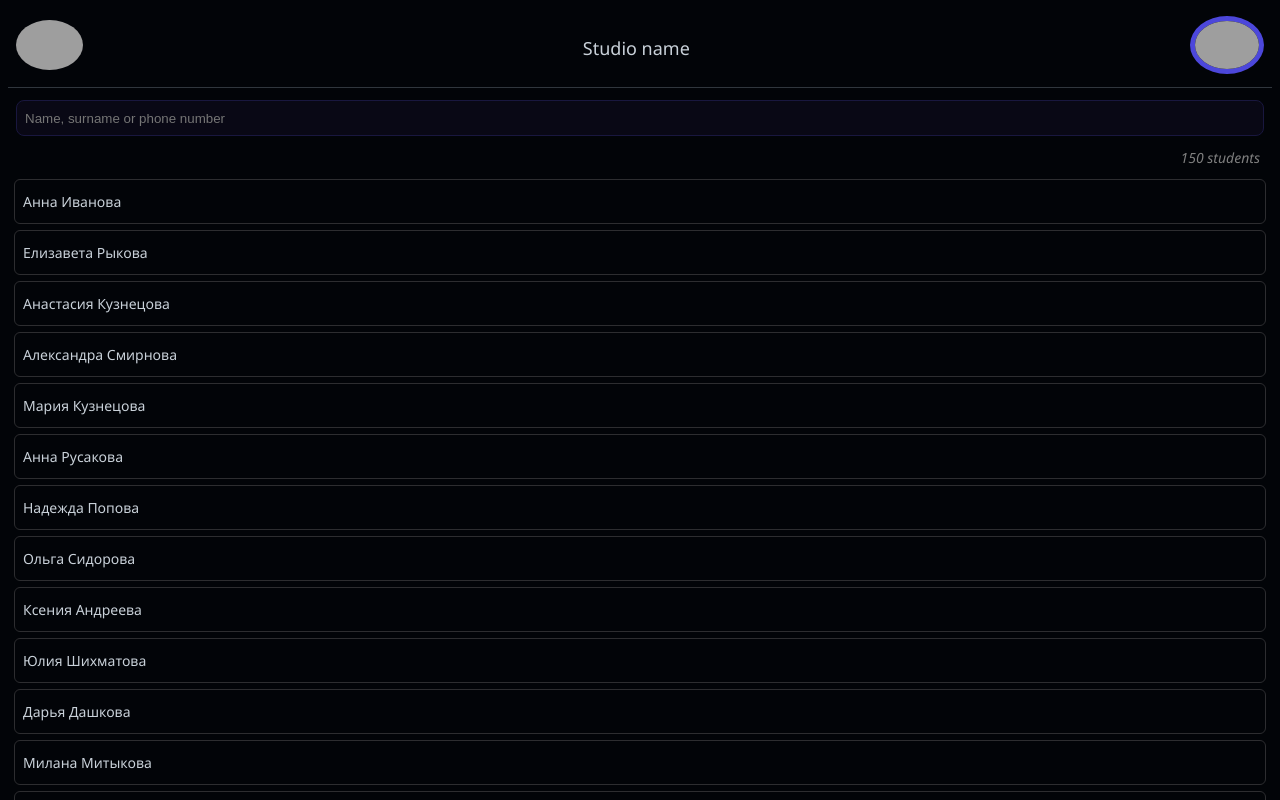
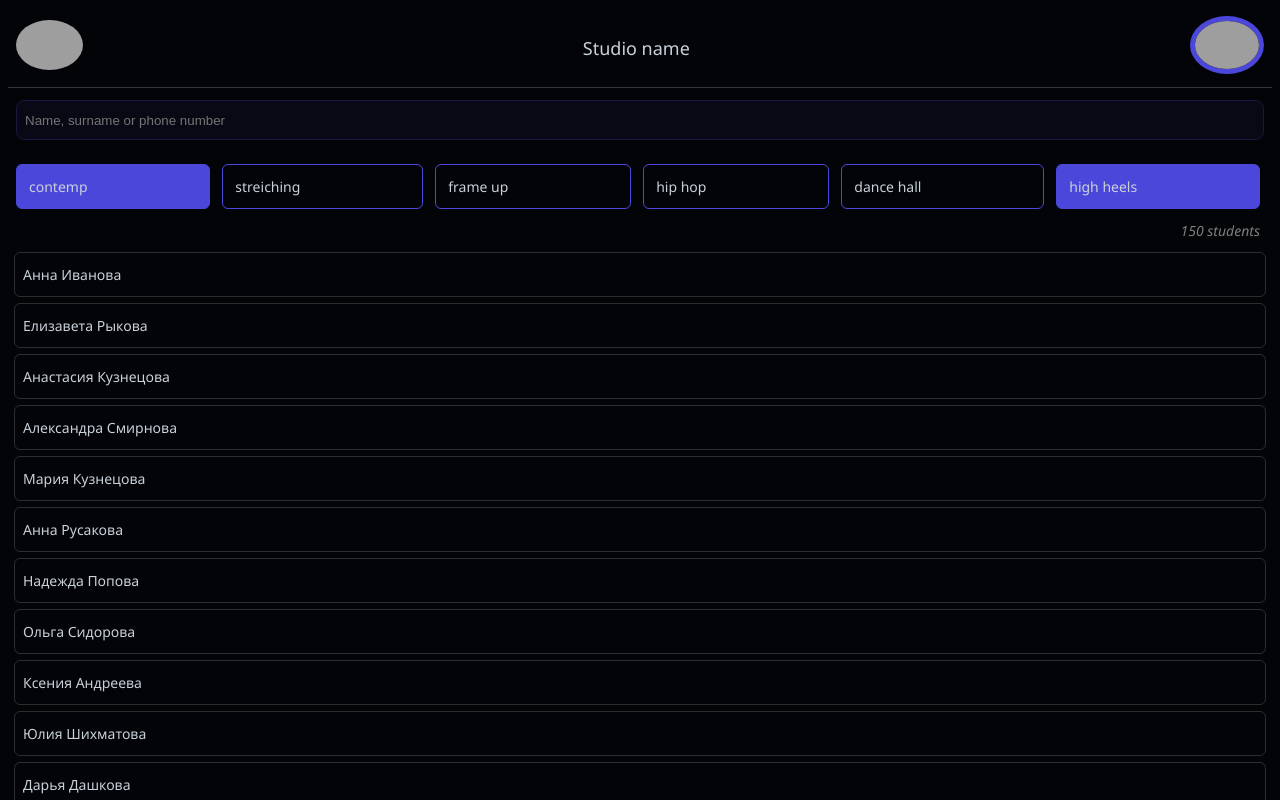
Before and after one commit to axseniia/studio, a React app: page / in a window 1280 px wide. Shown: the top 800 px of the page. Built offline with nearby package versions, Linux system fonts and the light colour scheme; grey boxes are pictures that could not be loaded.

Commit message:
Added UI for filters

```diff
--- /dev/null
+++ b/src/components/studentsFilterComponents/groupCheckbox/groupCheckbox.css
@@ -0,0 +1,13 @@
+.groupCheckbox {
+    padding: 12px;
+    margin-top: 12px;
+    margin-right: 12px;
+    border-radius: 6px;
+    border: 1px solid #4c47db;
+    flex-grow: 2;
+    cursor: pointer;
+}
+
+.groupCheckbox.active {
+    background-color: #4c47db;
+}
--- /dev/null
+++ b/src/components/studentsFilterComponents/groupCheckbox/groupCheckbox.tsx
@@ -0,0 +1,11 @@
+import * as React from 'react';
+import './groupCheckbox.css';
+
+export function GroupCheckbox({group, active}: {group: string, active: boolean}) {
+    const className = `groupCheckbox ${active ? 'active': ''}`;
+    return (
+        <div className={className}>
+            {group}
+        </div>
+    );
+}
--- /dev/null
+++ b/src/components/studentsFilterComponents/groupFilter/GroupFilter.tsx
@@ -0,0 +1,17 @@
+import * as React from "react";
+import { GroupCheckbox } from "../groupCheckbox/groupCheckbox";
+
+import "./groupFilter.css";
+
+export function GroupFilter() {
+  return (
+    <div className="groupFilter">
+      <GroupCheckbox group="contemp" active={true} />
+      <GroupCheckbox group="streiching" active={false} />
+      <GroupCheckbox group="frame up"  active={false}/>
+      <GroupCheckbox group="hip hop" active={false} />
+      <GroupCheckbox group="dance hall"  active={false}/>
+      <GroupCheckbox group="high heels" active={true} />
+    </div>
+  );
+}
--- /dev/null
+++ b/src/components/studentsFilterComponents/groupFilter/groupFilter.css
@@ -0,0 +1,5 @@
+.groupFilter {
+    display: flex;
+    flex-wrap: wrap;
+    margin: 12px -8px 12px 0px
+}
--- a/src/components/searchInput/SearchInput.tsx
+++ b/src/components/studentsFilterComponents/searchInput/SearchInput.tsx
@@ -4,7 +4,7 @@ import './searchInput.css';
 
 export function SearchInput () {
     return (
-        <div className='searchInputContainer'>
+        <div>
             <input className='searchInput' type="text" placeholder='Name, surname or phone number'/>
         </div>
     );
--- a/src/components/searchInput/searchInput.css
+++ b/src/components/studentsFilterComponents/searchInput/searchInput.css
@@ -1,6 +1,6 @@
 .searchInput {
     width: 100%;
-    height: 36px;
+    height: 40px;
     background-color: #090815;
     padding: 8px;
     box-sizing: border-box;
@@ -12,7 +12,3 @@
  .searchInput:focus {
     outline: none;
 }
-
- .searchInputContainer {
-    margin: 8px;
- }
--- /dev/null
+++ b/src/components/studentsFilterComponents/studentsFilters/StudentsFilters.tsx
@@ -0,0 +1,13 @@
+import * as React from 'react';
+import { SearchInput } from "../searchInput/SearchInput";
+import { GroupFilter } from "../groupFilter/GroupFilter";
+import './studentsFilters.css';
+
+export function StudentsFilters() {
+    return (
+        <div className='studentsFilters'>
+            <SearchInput/>
+            <GroupFilter/>
+        </div>
+    );
+}
--- /dev/null
+++ b/src/components/studentsFilterComponents/studentsFilters/studentsFilters.css
@@ -0,0 +1,3 @@
+.studentsFilters {
+    margin: 8px;
+ }
--- a/src/components/studentsList/StudentsList.tsx
+++ b/src/components/studentsList/StudentsList.tsx
@@ -1,13 +1,13 @@
 import * as React from "react";
 import { StudentSnippet } from "../studentSnippet/StudentSnippet";
 import { IStudent, StudentList } from "../../interfaces/interfaces";
-import { SearchInput } from "../searchInput/SearchInput";
+import { StudentsFilters } from "../studentsFilterComponents/studentsFilters/StudentsFilters";
 import './studentsList.css';
 
 export function StudentsList({students}: {students: StudentList}) {
     return (
         <div className="studentsList">
-            <SearchInput/>
+            <StudentsFilters/>
             <div className='studentsCounter'>150 students</div>
             {students.map((student: IStudent, index: number) => (
                 <StudentSnippet key={index} {...student} />
```
Also changed, not shown: src/components/common/groupTag/GroupTag.tsx (deleted, +0 -10 lines), src/components/common/groupTag/groupTag.css (deleted).
